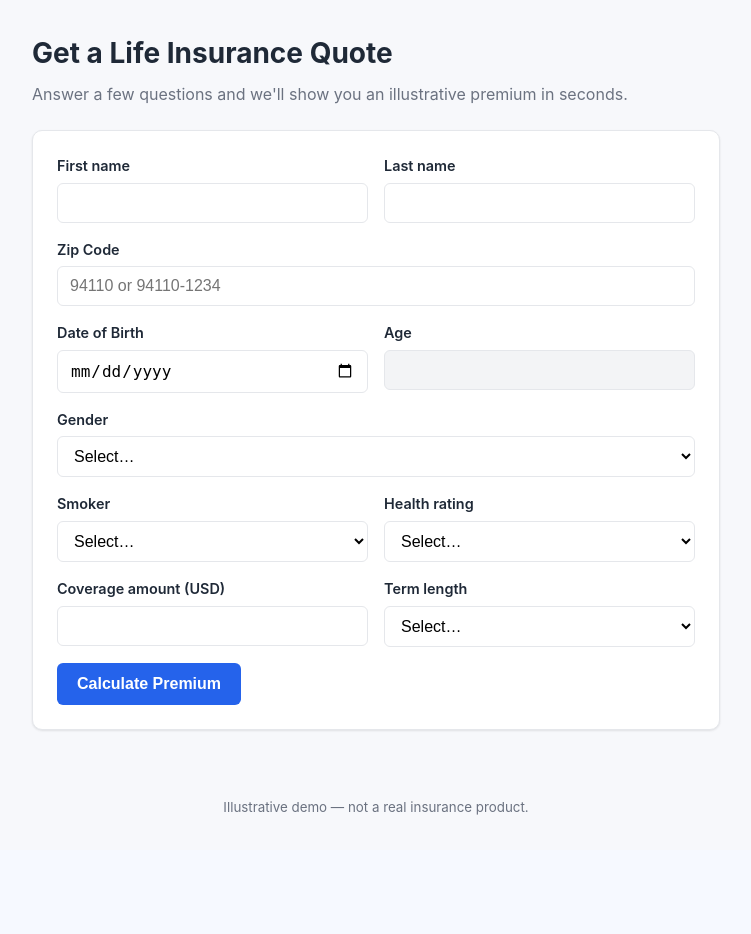
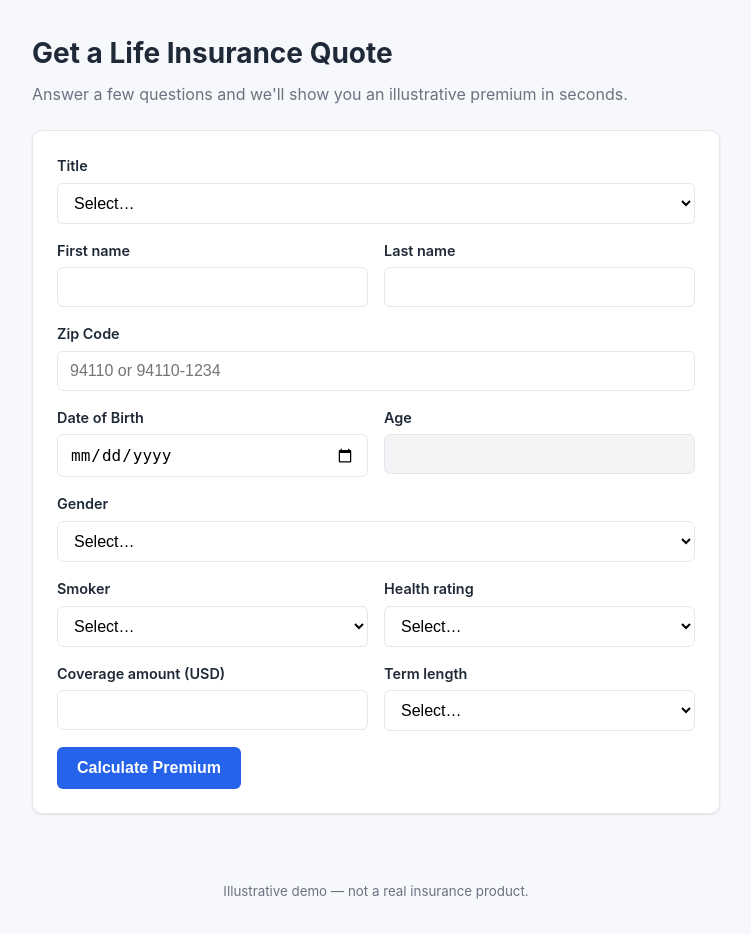
Before and after one commit to diro3307/simplelife-app, a FastAPI app: page / in a window 1280 px wide. Shown: the part 63-997 px from the top of the page, without its empty margins (264-1015 px from the left). Before the commit the page ends 878 px from the top, so only its background shows below. Run offline with FastAPI, Linux system fonts and the light colour scheme.

Commit message:
feat(#34): add optional Title salutation field before First Name
Refs #34

```diff
--- a/webapp/main.py
+++ b/webapp/main.py
@@ -30,6 +30,7 @@ _DOB_RE = re.compile(r"^(\d{4})-(\d{2})-(\d{2})$")
 
 # Human-readable labels used in field-level validation messages.
 FIELD_LABELS: dict[str, str] = {
+    "title": "Title",
     "first_name": "First name",
     "last_name": "Last name",
     "zip_code": "Zip Code",
@@ -44,8 +45,11 @@ FIELD_LABELS: dict[str, str] = {
 # Fields rendered as <select>/dropdown that get a "Please select…" message
 # (AC-3) instead of "<Field> is required" (AC-1).
 SELECT_FIELDS: frozenset[str] = frozenset(
-    {"gender", "smoker", "health", "term_years"}
+    {"title", "gender", "smoker", "health", "term_years"}
 )
+
+# Allowed Title (salutation) values. Empty string permitted (AC3 — optional).
+ALLOWED_TITLES: frozenset[str] = frozenset({"Mr", "Mrs", "Miss", "Ms", "Dr"})
 
 # Allowed maximum lengths for free-text fields (AC-4).
 TEXT_MAX_LENGTHS: dict[str, int] = {
@@ -94,6 +98,7 @@ app.mount("/static", StaticFiles(directory=str(BASE_DIR / "static")), name="stat
 
 
 class QuoteRequest(BaseModel):
+    title: str = Field(default="", max_length=10)
     first_name: str = Field(min_length=1, max_length=50)
     last_name: str = Field(min_length=1, max_length=50)
     age: int = Field(ge=18, le=75)
@@ -130,8 +135,23 @@ class QuoteRequest(BaseModel):
             )
         return trimmed
 
+    @field_validator("title")
+    @classmethod
+    def _validate_title(cls, value: str) -> str:
+        if value is None:
+            return ""
+        trimmed = value.strip()
+        if not trimmed:
+            return ""
+        if trimmed not in ALLOWED_TITLES:
+            raise ValueError(
+                "Title must be one of: Mr, Mrs, Miss, Ms, Dr"
+            )
+        return trimmed
+
     def to_engine_input(self) -> QuoteInput:
         return QuoteInput(
+            title=self.title,
             first_name=self.first_name,
             last_name=self.last_name,
             age=self.age,
@@ -158,6 +178,7 @@ def _per_field_errors(exc: ValidationError) -> dict[str, str]:
 
 def _validate_form_fields(
     *,
+    title: str,
     first_name: str,
     last_name: str,
     zip_code: str,
@@ -176,6 +197,15 @@ def _validate_form_fields(
     """
     field_errors: dict[str, str] = {}
     parsed: dict[str, object] = {}
+
+    # --- Title (optional salutation) -------------------------------------
+    title_trimmed = (title or "").strip()
+    if not title_trimmed:
+        parsed["title"] = ""
+    elif title_trimmed not in ALLOWED_TITLES:
+        field_errors["title"] = "Please select a valid Title"
+    else:
+        parsed["title"] = title_trimmed
 
     # --- Text inputs: first/last name (AC-1, AC-2, AC-4, AC-5) -----------
     for fname, raw in (("first_name", first_name), ("last_name", last_name)):
@@ -293,6 +323,7 @@ async def about(request: Request) -> HTMLResponse:
 @app.post("/quote", response_class=HTMLResponse)
 async def quote_form(
     request: Request,
+    title: str = Form(""),
     first_name: str = Form(""),
     last_name: str = Form(""),
     gender: str = Form(""),
@@ -305,6 +336,7 @@ async def quote_form(
     age: str = Form(""),
 ) -> HTMLResponse:
     submitted = {
+        "title": title,
         "first_name": first_name,
         "last_name": last_name,
         "zip_code": zip_code,
@@ -318,6 +350,7 @@ async def quote_form(
 
     # AC-1..AC-5: server-side field-level validation across every required input.
     field_errors, parsed = _validate_form_fields(
+        title=title,
         first_name=first_name,
         last_name=last_name,
         zip_code=zip_code,
@@ -352,6 +385,7 @@ async def quote_form(
 
     try:
         req = QuoteRequest(
+            title=parsed.get("title", ""),  # type: ignore[arg-type]
             first_name=parsed["first_name"],  # type: ignore[arg-type]
             last_name=parsed["last_name"],  # type: ignore[arg-type]
             age=derived_age,
@@ -406,9 +440,11 @@ async def api_quote(
     coverage_amount: float,
     term_years: int,
     zip_code: str = "",
+    title: str = "",
 ) -> JSONResponse:
     try:
         req = QuoteRequest(
+            title=title,
             first_name=first_name,
             last_name=last_name,
             age=age,
--- a/webapp/quote_engine.py
+++ b/webapp/quote_engine.py
@@ -23,11 +23,13 @@ class QuoteInput:
     health: HealthRating
     coverage_amount: float
     term_years: int
+    title: str = ""
 
     @property
     def full_name(self) -> str:
         """Convenience: combined display name (kept for templates / logs)."""
-        return f"{self.first_name} {self.last_name}".strip()
+        parts = [self.title, self.first_name, self.last_name]
+        return " ".join(p for p in (p.strip() for p in parts) if p)
 
 
 @dataclass(frozen=True)
--- a/webapp/templates/index.html
+++ b/webapp/templates/index.html
@@ -24,6 +24,27 @@
 {% endif %}
 
 <form class="quote-form" method="post" action="/quote" novalidate data-testid="quote-form">
+  <div class="field">
+    <label for="title">Title</label>
+    <select
+      id="title"
+      name="title"
+      autocomplete="honorific-prefix"
+      {% if field_errors.get('title') %}aria-invalid="true" aria-describedby="title-error"{% endif %}
+      data-testid="title"
+    >
+      <option value="" {% if not submitted.get('title') %}selected{% endif %}>Select…</option>
+      <option value="Mr" {% if submitted.get('title') == 'Mr' %}selected{% endif %}>Mr</option>
+      <option value="Mrs" {% if submitted.get('title') == 'Mrs' %}selected{% endif %}>Mrs</option>
+      <option value="Miss" {% if submitted.get('title') == 'Miss' %}selected{% endif %}>Miss</option>
+      <option value="Ms" {% if submitted.get('title') == 'Ms' %}selected{% endif %}>Ms</option>
+      <option value="Dr" {% if submitted.get('title') == 'Dr' %}selected{% endif %}>Dr</option>
+    </select>
+    {% if field_errors.get('title') %}
+    <p class="field-error" id="title-error" data-testid="title-error">{{ field_errors['title'] }}</p>
+    {% endif %}
+  </div>
+
   <div class="grid-2">
     <div class="field">
       <label for="first_name">First name</label>
@@ -323,7 +344,7 @@
     if (!form) return;
 
     var FIELD_IDS = [
-      'first_name', 'last_name', 'zip_code', 'dob',
+      'title', 'first_name', 'last_name', 'zip_code', 'dob',
       'gender', 'smoker', 'health',
       'coverage_amount', 'term_years',
     ];
--- a/webapp/templates/quote.html
+++ b/webapp/templates/quote.html
@@ -3,7 +3,7 @@
 {% block content %}
 <section class="quote-result" data-testid="quote-result">
   <h1>Your Illustrative Quote</h1>
-  <p class="lede">Hello <strong data-testid="applicant-name">{{ applicant.first_name }} {{ applicant.last_name }}</strong> — here's your estimate.</p>
+  <p class="lede">Hello <strong data-testid="applicant-name">{% if applicant.title %}{{ applicant.title }} {% endif %}{{ applicant.first_name }} {{ applicant.last_name }}</strong> — here's your estimate.</p>
 
   <div class="quote-card">
     <div class="quote-row">
```
